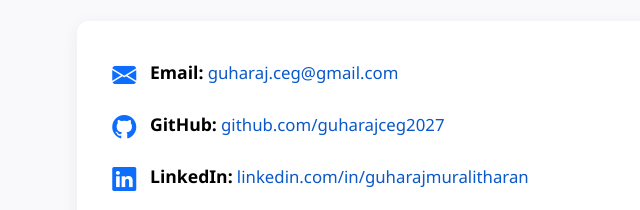
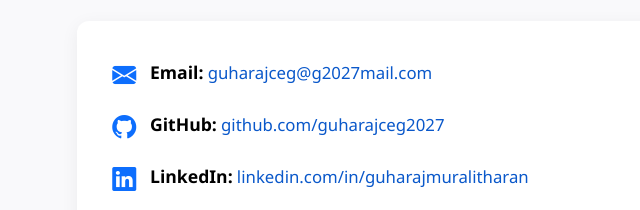
Before and after one commit to guharajceg2027/guha_portfolio, a plain HTML site: page contact.html in a window 1280 px wide. Shown: the part 177-387 px from the top of the page, 195-835 px from the left. Drawn offline with nearby package versions, Linux system fonts and the light colour scheme.

```diff
--- a/contact.html
+++ b/contact.html
@@ -102,7 +102,7 @@
       <div class="contact-card">
         <div class="mb-3">
           <i class="bi bi-envelope-fill contact-icon"></i>
-          <strong>Email:</strong> <a href="mailto:guharajceg2027@gmail.com" class="text-decoration-none">guharaj.ceg@gmail.com</a>
+          <strong>Email:</strong> <a href="mailto:guharajceg2027@gmail.com" class="text-decoration-none">guharajceg@g2027mail.com</a>
         </div>
         <div class="mb-3">
           <i class="bi bi-github contact-icon"></i>
```
